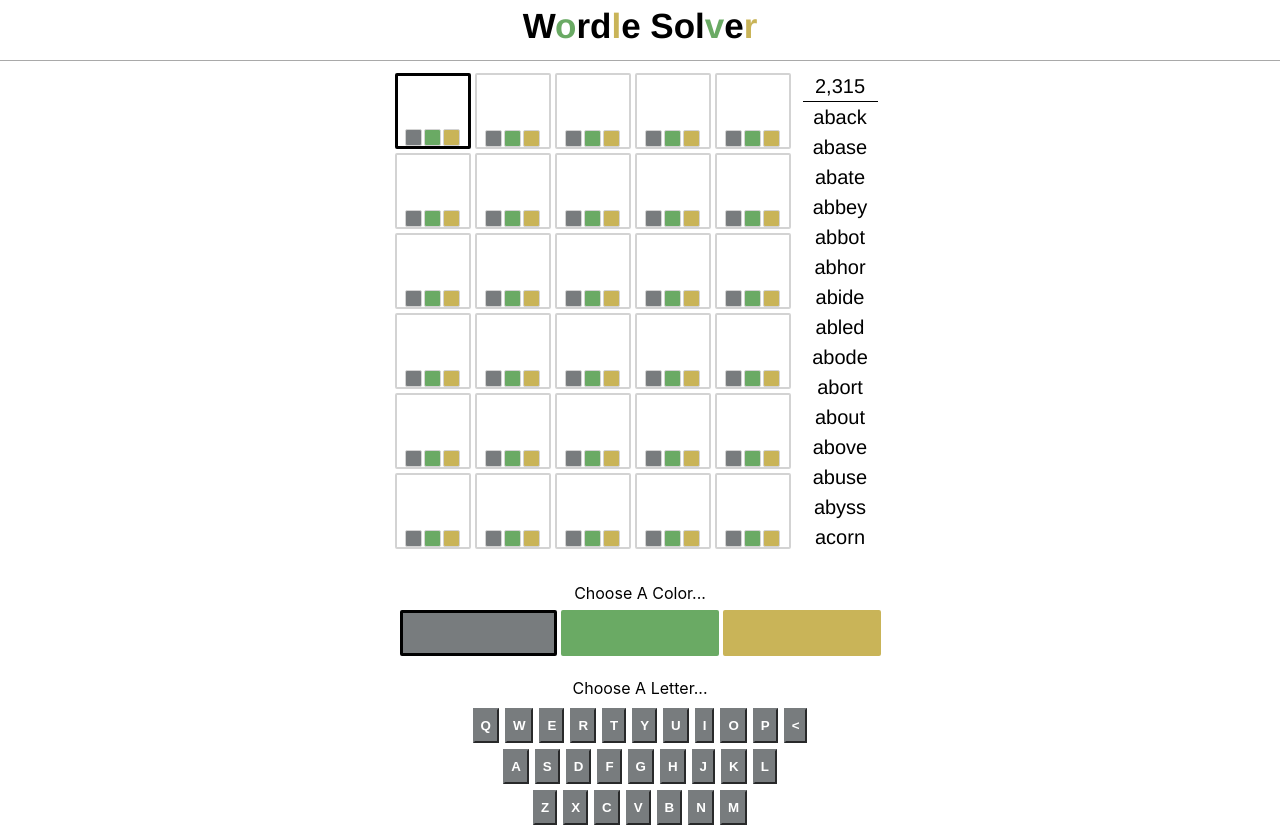
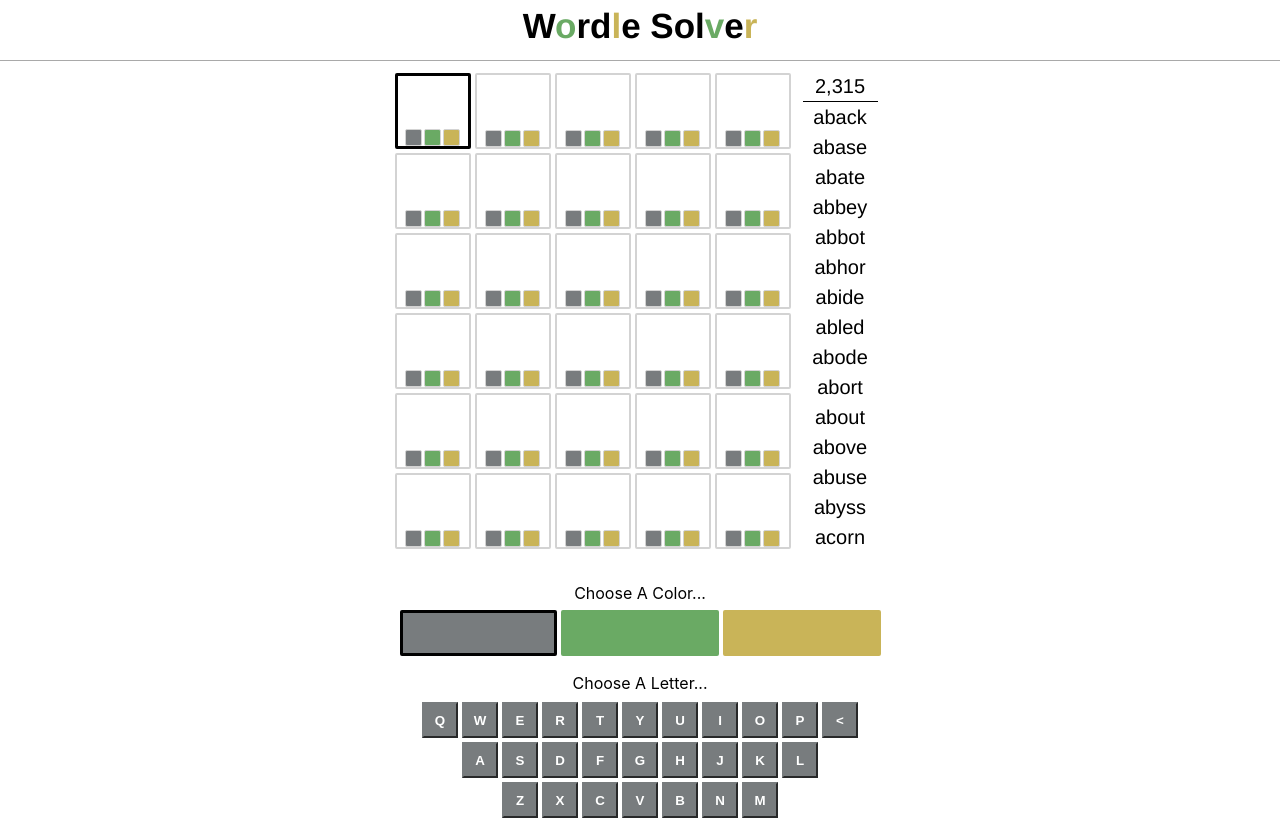
Before and after one commit to willyrk1/wordle-solver, a React (Vite) app: page / in a window 1280 px wide. Built offline with nearby package versions, Linux system fonts and the light colour scheme.

Commit message:
Tweak design because letter buttons are too small.

```diff
--- a/src/App.scss
+++ b/src/App.scss
@@ -139,7 +139,7 @@
   max-width: 495px;
 
   p {
-    margin: 20px 0 5px;
+    margin: 10px 0 5px;
   }
 
   .clue-type-chooser {
@@ -169,9 +169,10 @@
 }
 
 .keyboard-key {
-  height: 35px;
+  height: 36px;
+  width: 36px;
   color: #fff;
-  margin: 3px;
+  margin: 2px;
   background-color: $no-match;
   border-color: $no-match;
   font-weight: 700;
```
